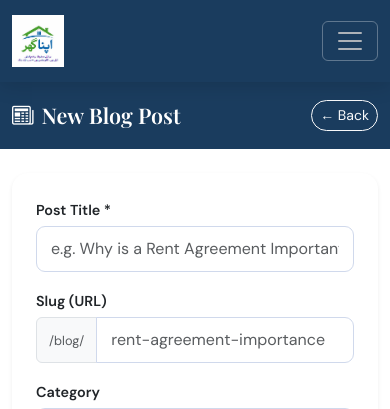
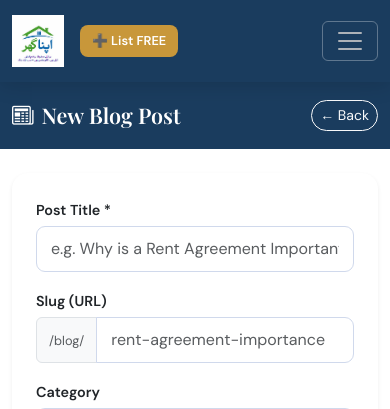
Before and after one commit to saleem9868-coder/secure-property-hub, a Flask app: page /admin/blog/new in a window 390 px wide. Shown: the top 409 px of the page. Run offline with Flask 3, Linux system fonts and the light colour scheme; the visitor is signed in with stand-in values (Sample User, id 1); data that the repository does not hold is empty; some libraries are stand-ins or nearby versions; some web fonts are replaced.

Commit message:
Update base.html

```diff
--- a/templates/base.html
+++ b/templates/base.html
@@ -260,6 +260,11 @@ font-family:'Playfair Display',serif;
         <a class="navbar-brand" href="{{ url_for('index') }}">
             <img src="/static/logo.png" alt="ApnaGhar Logo" class="brand-logo" style="height:52px;width:auto;">
         </a>
+        <a href="{{ url_for('submit_property') }}"
+           class="d-lg-none ms-auto me-2"
+           style="background:#c8973a;color:#fff;border-radius:8px;padding:6px 12px;font-weight:700;font-size:.8rem;white-space:nowrap;text-decoration:none;">
+            ➕ List FREE
+        </a>
         <button class="navbar-toggler" type="button" data-bs-toggle="collapse" data-bs-target="#navMain">
             <span class="navbar-toggler-icon"></span>
         </button>
```
